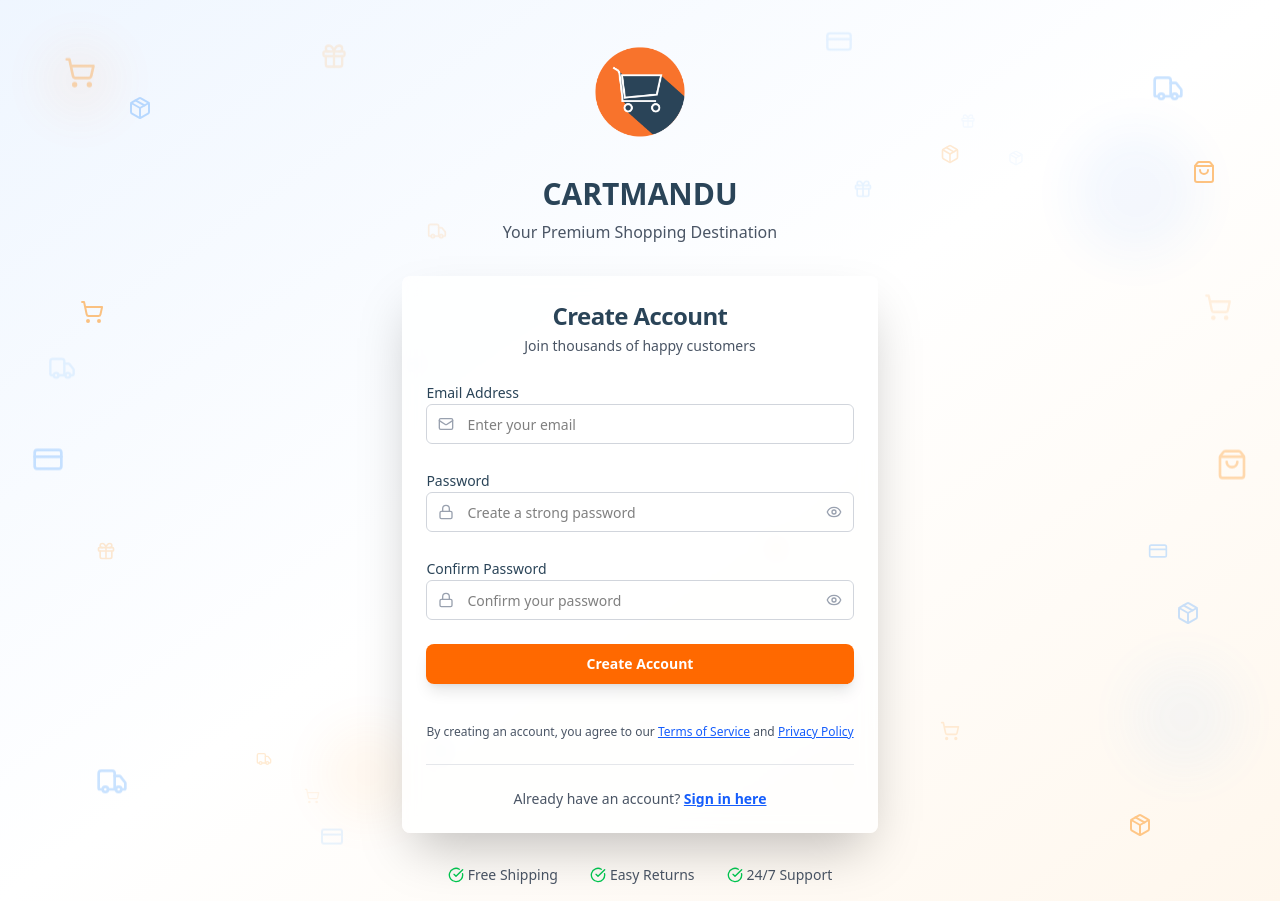
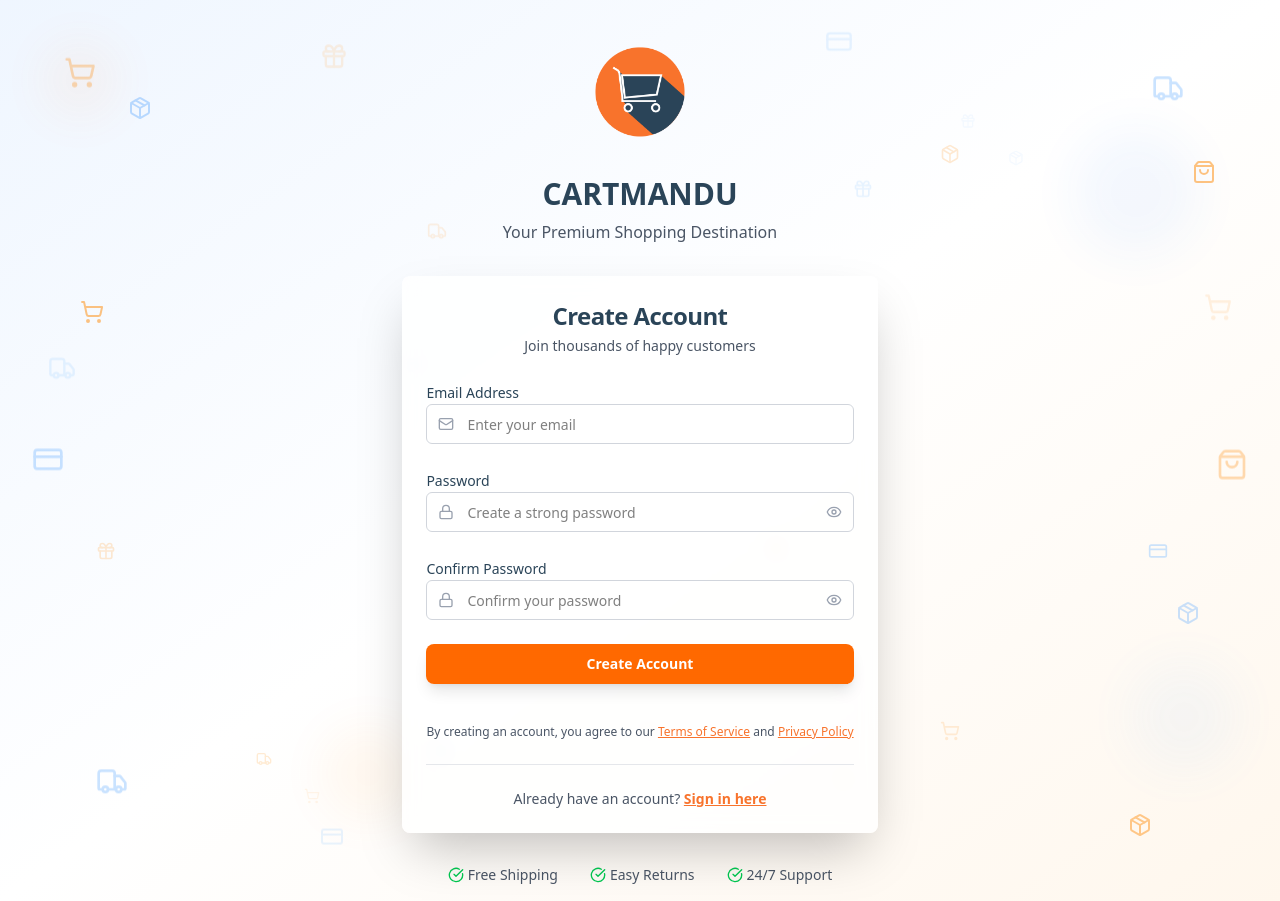
Before and after one commit to abhaya007/Ecom, a Next.js app in the folder client/: page /register in a window 1280 px wide. Built offline with nearby package versions, Linux system fonts and the light colour scheme.

Commit message:
small UI changes

```diff
--- a/client/src/app/register/page.tsx
+++ b/client/src/app/register/page.tsx
@@ -364,11 +364,11 @@ export default function RegisterPage() {
                   {/* Terms and Conditions */}
                   <p className="text-xs text-gray-600 text-center mt-4">
                     By creating an account, you agree to our{' '}
-                    <Link href="/terms" className="text-blue-600 hover:text-blue-700 underline">
+                    <Link href="/terms" className="text-[#f8732c] hover:text-[#2a4458] underline">
                       Terms of Service
                     </Link>{' '}
                     and{' '}
-                    <Link href="/privacy" className="text-blue-600 hover:text-blue-700 underline">
+                    <Link href="/privacy" className="text-[#f8732c] hover:text-[#2a4458] underline">
                       Privacy Policy
                     </Link>
                   </p>
@@ -380,7 +380,7 @@ export default function RegisterPage() {
             <div className="text-center mt-6 pt-6 border-t border-gray-200">
               <p className="text-sm text-gray-600">
                 Already have an account?{' '}
-                <Link href="/login" className="text-blue-600 hover:text-blue-700 font-semibold underline">
+                <Link href="/login" className="text-[#f8732c] hover:text-[#2a4458] font-semibold underline">
                   Sign in here
                 </Link>
               </p>
```
